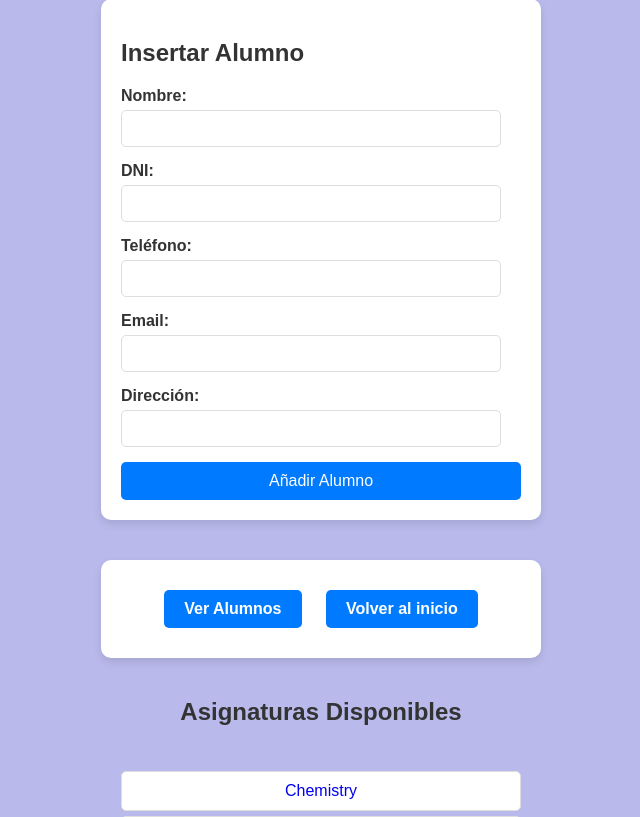
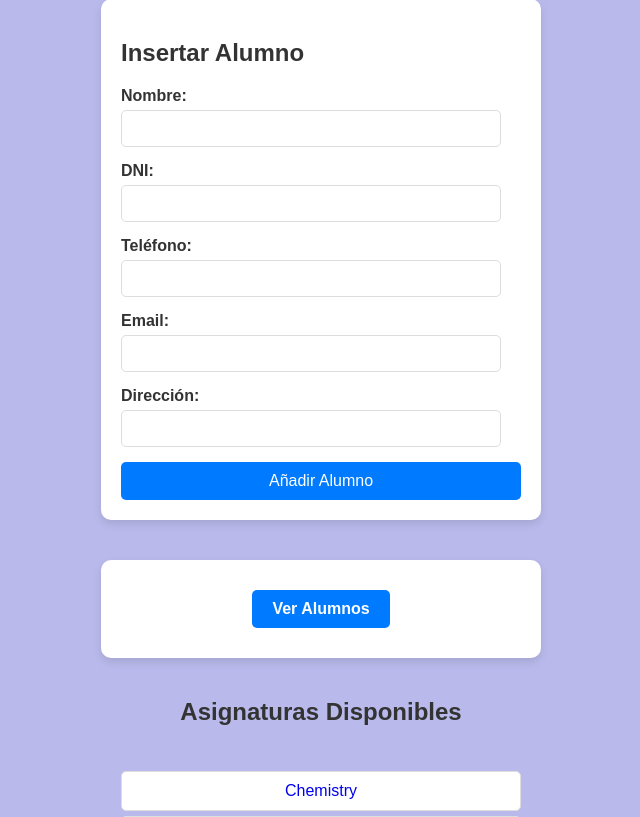
Before and after one commit to Daly2025/cursonotas, a Flask app: page / in a window 1280 px wide. Shown: the part 78-895 px from the top of the page, without its empty margins (319-959 px from the left). Run offline with Flask 3, Linux system fonts and the light colour scheme; data comes from the database, SQL or seed files in the repository.

Commit message:
quito innecesarios

```diff
--- a/templates/home.html
+++ b/templates/home.html
@@ -141,7 +141,7 @@
     <!-- Botones en un recuadro más bonito -->
     <div class="button-container">
         <a href="{{ url_for('students') }}">Ver Alumnos</a>
-        <a href="{{ url_for('home') }}">Volver al inicio</a>
+
     </div>
 
     <!-- Lista de Asignaturas -->
```
